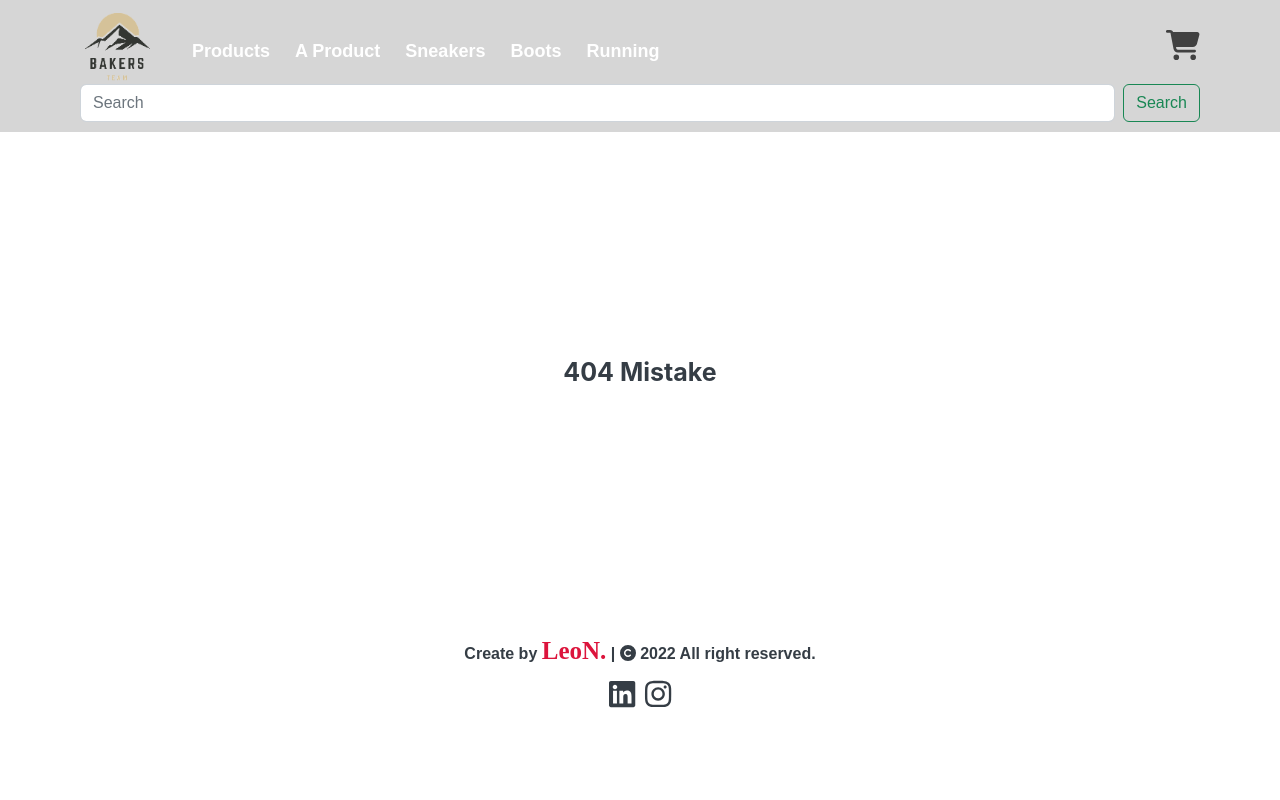
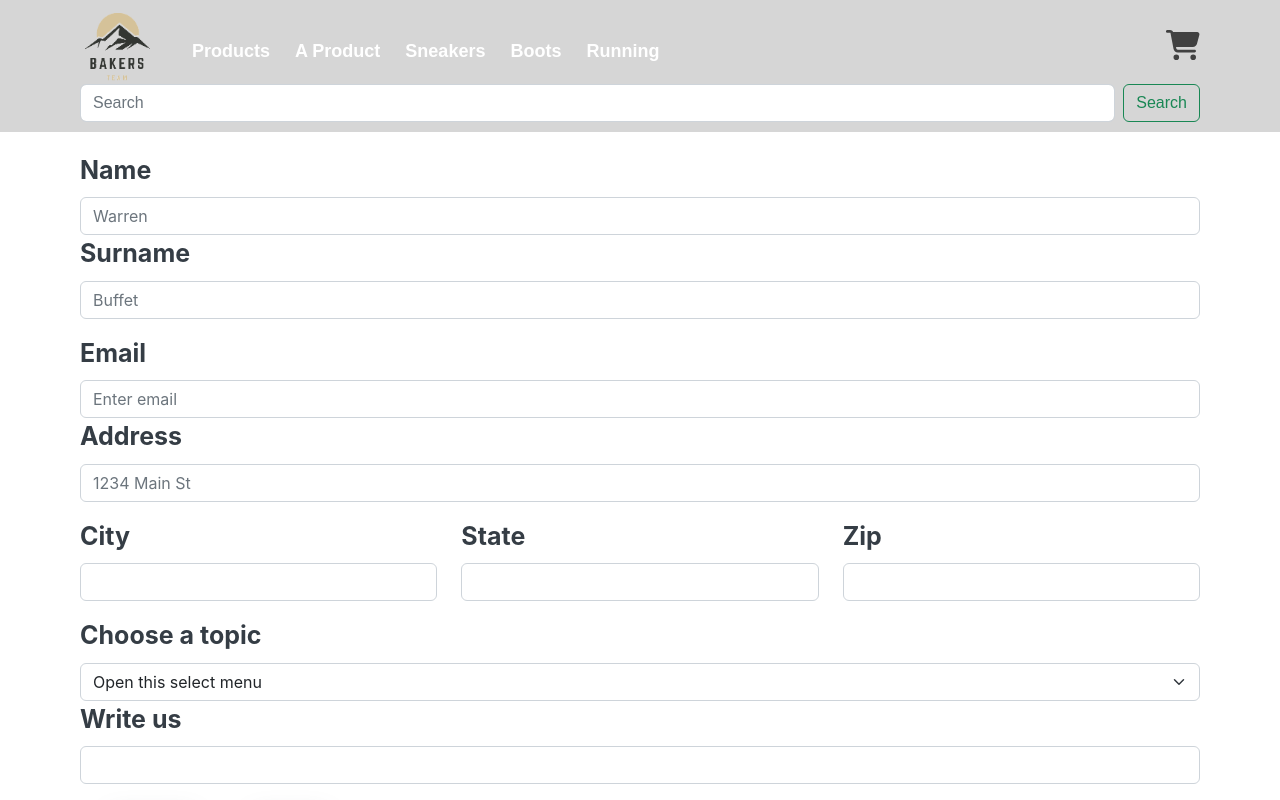
Before and after one commit to Leonumbe/ReactFinalProject-LeoNumbela, a React (Create React App) app: page /contacUs in a window 1280 px wide. Before the commit this address had no page. Shown: the top 800 px of the page. Built offline with nearby package versions, Linux system fonts and the light colour scheme.

Commit message:
se agrega contacUs

```diff
--- a/src/App.js
+++ b/src/App.js
@@ -9,7 +9,7 @@ import ItemDetailContainer from './components/ItemDetailContainer/index';
 import Footer from './components/Footer/index'
 //toastify
 import {ToastContainer} from 'react-toastify';
-
+import UserForm from './components/userForm';
 
 const headTitle = {
   title:"Ours Products ",
@@ -28,8 +28,10 @@ function App() {
           <Route path='/' element={ <ItemListContainer greeting = {headTitle.title}/>}></Route>
           <Route path='/category/:category' element={ <ItemListContainer greeting = {headTitle.title}/>}></Route>
           <Route path="/detail/:id" element={<ItemDetailContainer greeting = {headTitle.subtitle} itemId = {3}/>}></Route>
+          <Route path='/contacUs' element={<UserForm/>}></Route>
           <Route path='*' element={<h1 className='error'>{Error.title}</h1>}></Route>
         </Routes>
+
         <Footer/>
         <ToastContainer />
       </BrowserRouter>
--- /dev/null
+++ b/src/components/userForm/index.jsx
@@ -0,0 +1,82 @@
+import React from "react";
+import Form from 'react-bootstrap/Form';
+import Button from 'react-bootstrap/Button';
+import Col from 'react-bootstrap/Col';
+import Row from 'react-bootstrap/Row';
+
+export default function UserForm(){
+
+    return(
+    <>
+     <section className="title" id="Home">
+        <div className="max-width ">
+            <Form>
+
+            <Form.Group  controlId="form">
+                <Form.Label>Name</Form.Label>
+                <Form.Control type="text" placeholder="Warren" />
+            </Form.Group>
+
+            <Form.Group className="mb-3" controlId="formGridSurname">
+                <Form.Label>Surname</Form.Label>
+                <Form.Control type="text" placeholder="Buffet" />
+            </Form.Group>
+
+            <Form.Group  controlId="formGridEmail">
+                <Form.Label>Email</Form.Label>
+                <Form.Control type="email" placeholder="Enter email" />
+            </Form.Group>
+
+            <Form.Group className="mb-3" controlId="formGridAddress1">
+                <Form.Label>Address</Form.Label>
+                <Form.Control placeholder="1234 Main St" />
+            </Form.Group>
+
+            <Row className="mb-3">
+                <Form.Group as={Col} controlId="formGridCity">
+                    <Form.Label>City</Form.Label>
+                    <Form.Control />
+                </Form.Group>
+
+                <Form.Group as={Col} controlId="formGridState">
+                    <Form.Label>State</Form.Label>
+                    <Form.Control />
+                </Form.Group>
+
+                <Form.Group as={Col} controlId="formGridZip">
+                    <Form.Label>Zip</Form.Label>
+                    <Form.Control />
+                </Form.Group>
+            </Row>
+
+            <Form.Label>Choose a topic</Form.Label>
+            <Form.Select aria-label="Default select example">
+            <option>Open this select menu</option>
+            <option value="1">Buy</option>
+            <option value="2">Deliver</option>
+            <option value="3">Refund</option>
+            <option value="3">Other</option>
+            </Form.Select>
+
+
+            <Form.Label htmlFor="textarea">Write us</Form.Label>
+            <Form.Control
+                type="password"
+                id="inputPassword5"
+                aria-describedby="passwordHelpBlock"
+                />
+
+                <Button className="btnBack" type="submit">
+                    Submit
+                </Button>
+
+                <Button className="btnBack" type="reset">
+                    Reset
+                </Button>
+            </Form>
+
+        </div>
+    </section>
+    </>
+    );
+}
```
